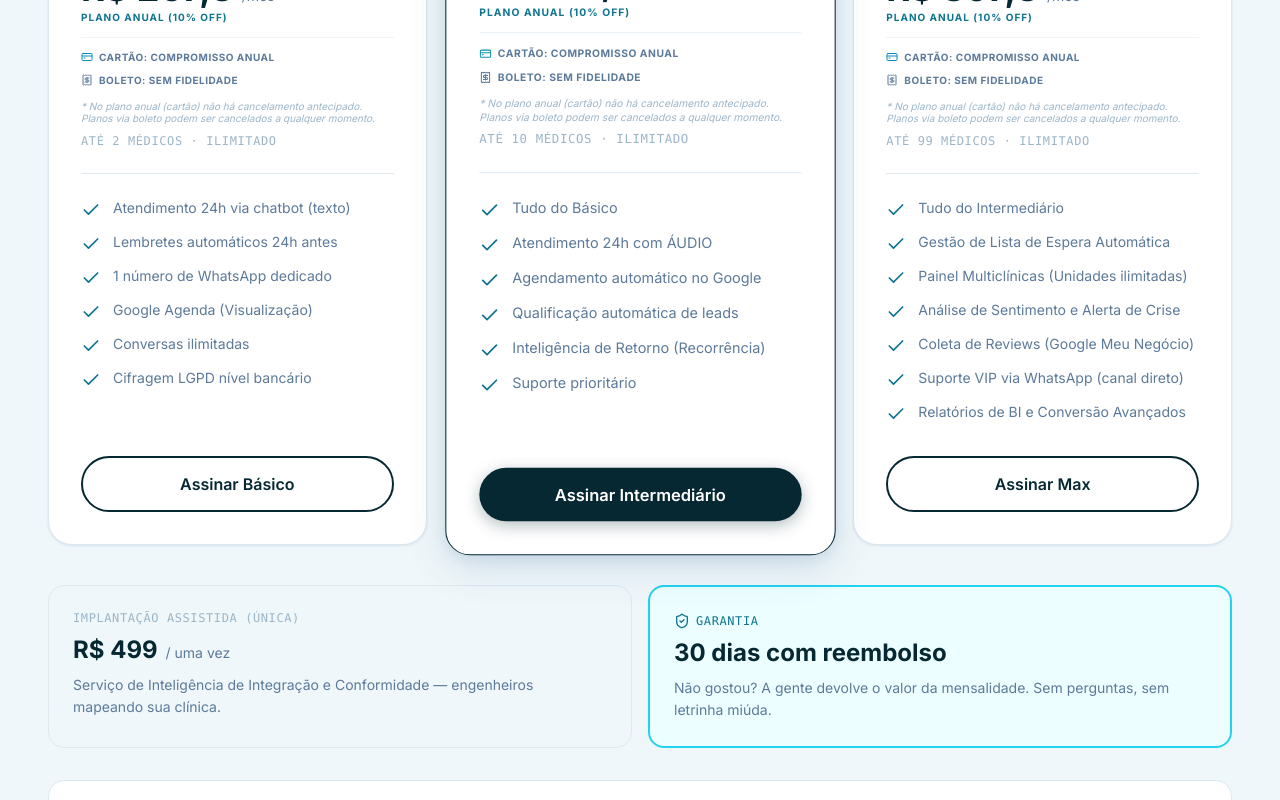
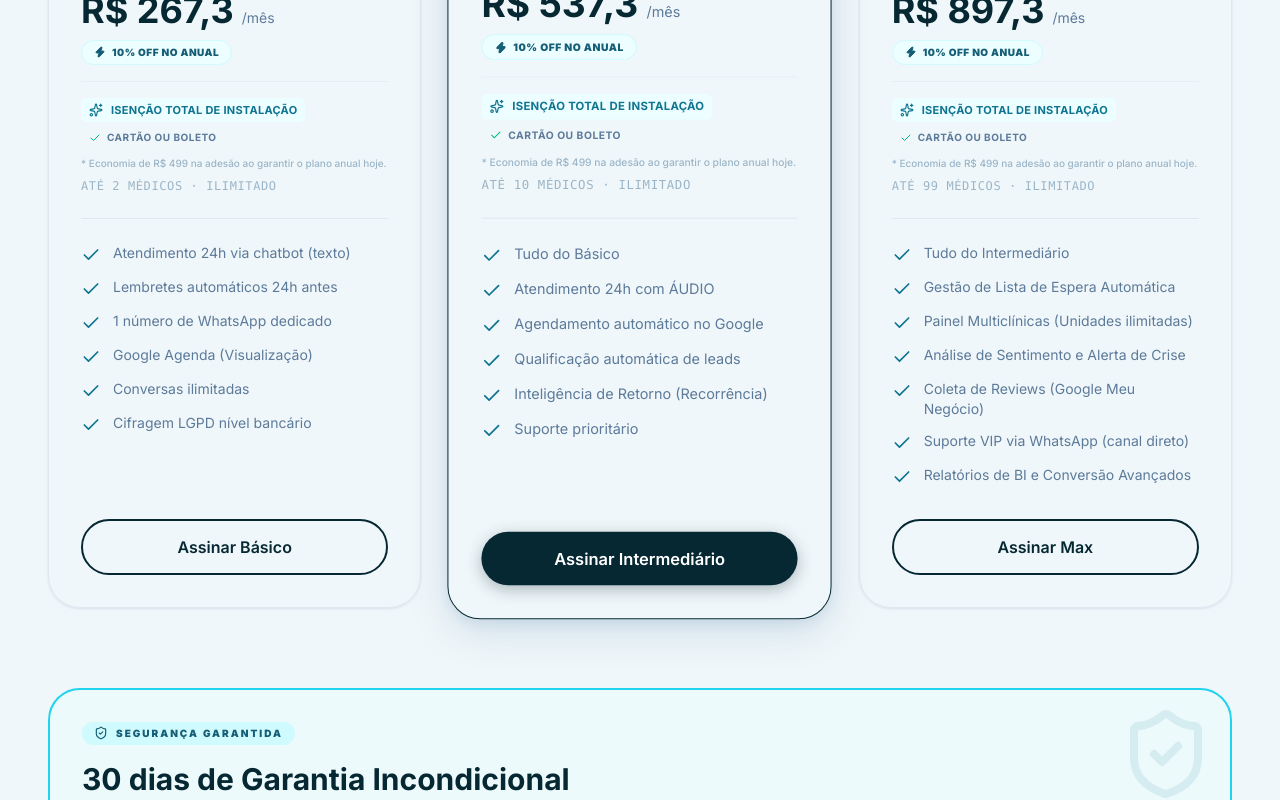
Before and after one commit to Dev-3rick/servarx-site, a Next.js app: page / in a window 1280 px wide. Shown: the part 5960-6760 px from the top of the page. Built offline with nearby package versions, Linux system fonts and the light colour scheme.

Commit message:
chore: clean up user data, fix build error in Pricing, and update contact info

```diff
--- a/src/app/(marketing)/compras/page.tsx
+++ b/src/app/(marketing)/compras/page.tsx
@@ -105,19 +105,22 @@ export default function ComprasPage() {
       </section>
 
       {/* ── PRICING CARDS ────────────────────────────────────────── */}
-      <section className="px-6 -mt-16 pb-24 lg:px-12 relative z-20">
-        <div className="max-w-page-xl mx-auto grid md:grid-cols-3 gap-6">
+      <section className="px-6 -mt-12 pb-32 lg:px-12 relative z-20">
+        <div className="max-w-page-xl mx-auto grid md:grid-cols-3 gap-8">
           {PRICING.tiers.map((tier, i) => (
             <Reveal key={tier.slug} variant="up" delay={i * 100}>
-              <div
-                className={`h-full rounded-3xl border p-8 flex flex-col relative transition-all hover:shadow-large ${
+              <Link
+                href={tier.checkoutUrl}
+                target="_blank"
+                rel="noopener noreferrer"
+                className={`group block h-full rounded-[2rem] border p-8 flex flex-col relative transition-all duration-300 hover:-translate-y-2 hover:shadow-large cursor-pointer ${
                   tier.destaque
                     ? 'border-brand-teal-800 shadow-large bg-white scale-105 z-10'
-                    : 'border-brand-neutral-border bg-white/80 backdrop-blur-sm'
+                    : 'border-brand-neutral-border bg-white shadow-soft'
                 }`}
               >
                 {tier.destaque && (
-                  <div className="absolute -top-4 left-1/2 -translate-x-1/2 px-4 py-1.5 rounded-full bg-brand-teal-800 text-brand-cyan-400 text-[10px] font-bold uppercase tracking-widest flex items-center gap-1.5">
+                  <div className="absolute -top-4 left-1/2 -translate-x-1/2 px-4 py-1.5 rounded-full bg-brand-teal-800 text-brand-cyan-400 text-[10px] font-bold uppercase tracking-widest flex items-center gap-1.5 z-20">
                     <Sparkles className="w-3 h-3" /> Mais escolhido
                   </div>
                 )}
@@ -125,21 +128,28 @@ export default function ComprasPage() {
                   <h3 className="text-xl font-bold text-brand-teal-800 mb-1">{tier.nome}</h3>
                   <p className="text-sm text-brand-neutral-muted">{tier.publico}</p>
                 </div>
-                <div className="mb-4 flex flex-col gap-1">
-                  <div className="flex items-baseline gap-1">
-                    <span className="text-4xl font-bold text-brand-teal-800">{formatBRL(tier.preco * 0.9)}</span>
-                    <span className="text-sm text-brand-neutral-muted">/mês</span>
+                <div className="mb-4 flex flex-col gap-2">
+                  <div className="flex flex-col">
+                    <span className="text-sm text-brand-neutral-light line-through decoration-brand-neutral-light/50 font-medium mb-0.5">
+                      {formatBRL(tier.preco)}
+                    </span>
+                    <div className="flex items-baseline gap-1">
+                      <span className="text-4xl font-bold text-brand-teal-800">{formatBRL(tier.preco * 0.9)}</span>
+                      <span className="text-sm text-brand-neutral-muted">/mês</span>
+                    </div>
                   </div>
-                  <p className="text-[10px] font-bold text-brand-cyan-600 uppercase tracking-wider">No Plano Anual (10% OFF)</p>
+                  <div className="inline-flex items-center gap-1.5 px-4 py-1.5 rounded-full bg-brand-cyan-50 text-brand-cyan-700 text-[10px] font-black uppercase tracking-[0.15em] w-fit border border-brand-cyan-100">
+                    <Zap className="w-3.5 h-3.5 fill-current" /> 10% de Desconto Anual
+                  </div>
                 </div>
-                <div className="mb-6 flex flex-col gap-2">
-                  <div className="flex items-center gap-2 text-xs text-brand-neutral-muted">
-                    <CreditCard className="w-3.5 h-3.5 text-brand-cyan-500" />
-                    <span>Cartão: <strong>Compromisso Anual (Sem Cancelamento)</strong></span>
+                <div className="mb-6 flex flex-col gap-3 p-3 rounded-2xl bg-brand-cyan-50/50 border border-brand-cyan-100">
+                  <div className="flex items-center gap-2.5 text-xs font-bold text-brand-cyan-700">
+                    <Sparkles className="w-4 h-4" />
+                    <span>ADESÃO GRÁTIS (Economize R$ {PRICING.setup})</span>
                   </div>
-                  <div className="flex items-center gap-2 text-xs text-brand-neutral-muted">
-                    <Receipt className="w-3.5 h-3.5" />
-                    <span>Boleto: <strong>Sem Fidelidade (Cancele quando quiser)</strong></span>
+                  <div className="flex items-center gap-2.5 text-[11px] font-medium text-brand-neutral-muted">
+                    <Check className="w-4 h-4 text-emerald-500" />
+                    <span>Pagamento via Cartão ou Boleto</span>
                   </div>
                 </div>
                 <ul className="space-y-4 mb-10 flex-1">
@@ -150,49 +160,42 @@ export default function ComprasPage() {
                     </li>
                   ))}
                 </ul>
-                <Link
-                  href={tier.checkoutUrl}
-                  target="_blank"
-                  rel="noopener noreferrer"
-                  className={`block w-full py-4 rounded-full font-bold text-center transition-all ${
+                <div
+                  className={`block w-full py-4 rounded-full font-bold text-center transition-all group-hover:scale-[1.02] ${
                     tier.destaque
                       ? 'bg-brand-teal-800 text-white shadow-cta hover:bg-brand-teal-700'
                       : 'border-2 border-brand-teal-800 text-brand-teal-800 hover:bg-brand-teal-800 hover:text-white'
                   }`}
                 >
                   Assinar {tier.nome.replace('ServarClin ', '')}
-                </Link>
-              </div>
+                </div>
+              </Link>
             </Reveal>
           ))}
         </div>
 
         {/* Setup & Guarantee */}
         <div className="max-w-page-xl mx-auto mt-12 grid md:grid-cols-2 gap-6">
-          <Reveal variant="up">
-            <div className="p-6 rounded-2xl border border-brand-neutral-border bg-white flex items-center gap-6">
-              <div className="w-12 h-12 rounded-full bg-brand-cyan-50 flex items-center justify-center text-brand-cyan-600 flex-shrink-0">
-                <ShieldCheck className="w-6 h-6" />
+          <Reveal variant="up" className="md:col-span-2">
+            <div className="p-8 rounded-[2rem] border-2 border-brand-cyan-400 bg-brand-cyan-50/50 flex flex-col md:flex-row items-center gap-8 relative overflow-hidden shadow-soft hover:shadow-medium transition-all">
+              <div className="absolute -right-8 -bottom-8 opacity-5">
+                <ShieldCheck className="w-48 h-48 text-brand-cyan-600" />
               </div>
-              <div>
-                <h4 className="font-bold text-brand-teal-800">Garantia de 30 dias</h4>
-                <p className="text-sm text-brand-neutral-muted">Não funcionou para você? Devolvemos 100% da mensalidade. Sem burocracia.</p>
+              <div className="w-20 h-20 rounded-3xl bg-brand-cyan-100 flex items-center justify-center text-brand-cyan-600 flex-shrink-0 shadow-sm relative z-10">
+                <ShieldCheck className="w-10 h-10" />
               </div>
-            </div>
-          </Reveal>
-          <Reveal variant="up" delay={100}>
-            <div className="p-6 rounded-2xl border border-brand-neutral-border bg-white flex items-center gap-6">
-              <div className="w-12 h-12 rounded-full bg-brand-teal-50 flex items-center justify-center text-brand-teal-700 flex-shrink-0">
-                <HelpCircle className="w-6 h-6" />
-              </div>
-              <div>
-                <h4 className="font-bold text-brand-teal-800">Taxa de Instalação: {formatBRL(PRICING.setup)}</h4>
-                <p className="text-sm text-brand-neutral-muted">
-                  Grátis no Contrato Anual. Cobrada apenas no primeiro mês para planos via Boleto.
+              <div className="relative z-10 text-center md:text-left">
+                <div className="inline-flex items-center gap-2 px-3 py-1 rounded-full bg-brand-cyan-100 text-brand-cyan-700 text-[10px] font-black uppercase tracking-widest mb-3">
+                  Risco Zero para sua Clínica
+                </div>
+                <h4 className="text-2xl font-bold text-brand-teal-800 mb-2">Garantia Total de 30 dias</h4>
+                <p className="text-brand-neutral-muted max-w-2xl">
+                  Se por qualquer motivo você achar que o ServarClin não é para você, devolvemos 100% da sua mensalidade. O nosso compromisso é com o seu resultado e a sua satisfação total.
                 </p>
               </div>
             </div>
           </Reveal>
+
         </div>
       </section>
 
--- a/src/app/(marketing)/privacidade/page.tsx
+++ b/src/app/(marketing)/privacidade/page.tsx
@@ -38,9 +38,9 @@ export default function PrivacidadePage() {
           <Section title="1. Quem somos">
             <p>A <strong>ServarX</strong> é uma empresa brasileira que constrói produtos de IA pra ajudar negócios de serviço a atenderem melhor quem precisa deles. Nosso primeiro produto é o <strong>ServarClin</strong>, voltado para clínicas médicas.</p>
             <ul className="space-y-1.5 mt-4">
-              <li>• <strong>Responsável:</strong> {SITE.empresa.razaoSocial}, {SITE.empresa.cpfOuCnpj} <em className="text-brand-neutral-light text-sm">(será atualizado para CNPJ após abertura do MEI)</em></li>
+              <li>• <strong>Responsável:</strong> {SITE.empresa.razaoSocial}, CNPJ {SITE.empresa.cpfOuCnpj}</li>
               <li>• <strong>Endereço:</strong> {SITE.endereco.full}</li>
-              <li>• <strong>Encarregado pelo Tratamento de Dados (DPO):</strong> Erick Henrique — <a href={`mailto:${SITE.email.lgpd}`} className="text-brand-teal-800 hover:underline">{SITE.email.lgpd}</a></li>
+              <li>• <strong>Encarregado pelo Tratamento de Dados (DPO):</strong> Erick Henrique Caetano de Almeida — <a href={`mailto:${SITE.email.lgpd}`} className="text-brand-teal-800 hover:underline">{SITE.email.lgpd}</a></li>
             </ul>
           </Section>
 
@@ -171,7 +171,7 @@ export default function PrivacidadePage() {
           <Section title="12. Contato">
             <ul className="space-y-1 ml-4 list-disc">
               <li><strong>Email LGPD:</strong> <a href={`mailto:${SITE.email.lgpd}`} className="text-brand-teal-800 hover:underline">{SITE.email.lgpd}</a></li>
-              <li><strong>DPO:</strong> Erick Henrique</li>
+              <li><strong>DPO:</strong> Erick Henrique Caetano de Almeida</li>
               <li><strong>Endereço:</strong> {SITE.endereco.full}</li>
             </ul>
           </Section>
--- a/src/app/(marketing)/termos/page.tsx
+++ b/src/app/(marketing)/termos/page.tsx
@@ -40,7 +40,7 @@ export default function TermosPage() {
           <Section title="1. Quem é a ServarX">
             <p>Empresa brasileira que desenvolve software de IA pra automatizar atendimento em negócios de serviço.</p>
             <ul className="space-y-1.5 mt-3 ml-4 list-disc">
-              <li><strong>Responsável:</strong> {SITE.empresa.razaoSocial}, {SITE.empresa.cpfOuCnpj}</li>
+              <li><strong>Responsável:</strong> {SITE.empresa.razaoSocial}, CNPJ {SITE.empresa.cpfOuCnpj}</li>
               <li><strong>Sede:</strong> {SITE.endereco.full}</li>
             </ul>
           </Section>
--- a/src/app/layout.tsx
+++ b/src/app/layout.tsx
@@ -31,8 +31,8 @@ export const metadata: Metadata = {
     'IA para centro médico',
     'reduzir no-show clínica',
   ],
-  authors: [{ name: 'Erick Henrique', url: SITE.url }],
-  creator: 'Erick Henrique',
+  authors: [{ name: 'Erick Henrique Caetano de Almeida', url: SITE.url }],
+  creator: 'Erick Henrique Caetano de Almeida',
   publisher: SITE.name,
   formatDetection: {
     email: false,
--- a/src/components/marketing/ContactForm.tsx
+++ b/src/components/marketing/ContactForm.tsx
@@ -63,7 +63,7 @@ export function ContactForm() {
     await new Promise((r) => setTimeout(r, 800));
 
     toast.success('Solicitação recebida!', {
-      description: 'O Erick analisa o perfil da sua clínica e entra em contato em até 24h pelo WhatsApp.',
+      description: 'Erick Henrique analisa o perfil da sua clínica e entra em contato em até 24h pelo WhatsApp.',
       duration: 6000,
     });
     setSubmitting(false);
--- a/src/components/marketing/Pricing.tsx
+++ b/src/components/marketing/Pricing.tsx
@@ -1,5 +1,5 @@
 import Link from 'next/link';
-import { Check, Sparkles, ShieldCheck, CreditCard, Receipt } from 'lucide-react';
+import { Check, Sparkles, ShieldCheck, CreditCard, Receipt, Zap } from 'lucide-react';
 import { Reveal } from '@/components/motion/Reveal';
 import { PRICING } from '@/lib/site';
 import { cn } from '@/lib/cn';
@@ -33,18 +33,23 @@ export function Pricing() {
         </Reveal>
 
         {/* Cards dos 3 tiers */}
-        <div className="grid gap-6 lg:grid-cols-3 mb-10">
+        <div className="grid gap-8 lg:grid-cols-3 mb-20">
           {PRICING.tiers.map((tier, i) => (
             <Reveal
               key={tier.slug}
               variant="up"
               delay={i * 200}
               as="article"
+            >
+              <Link
+                href={tier.checkoutUrl}
+                target="_blank"
+                rel="noopener noreferrer"
                 className={cn(
-                'rounded-3xl border bg-surface p-8 flex flex-col relative',
+                  'block h-full rounded-[2rem] border p-8 flex flex-col relative transition-all duration-300 hover:-translate-y-2 cursor-pointer group',
                   tier.destaque
                     ? 'border-brand-teal-800 shadow-large lg:scale-[1.03] z-10'
-                  : 'border-border shadow-soft',
+                    : 'border-border shadow-soft hover:shadow-medium',
                 )}
               >
                 {tier.destaque && (
@@ -64,24 +69,31 @@ export function Pricing() {
 
                 <div className="mb-6 pb-6 border-b border-border">
                   <div className="flex flex-col gap-0.5">
+                    <div className="flex flex-col">
+                      <span className="text-sm text-brand-neutral-light line-through decoration-brand-neutral-light/50 font-medium mb-0.5">
+                        {formatBRL(tier.preco)}
+                      </span>
                       <div className="flex items-baseline gap-2">
                         <span className="text-4xl font-bold text-brand-teal-800">
                           {formatBRL(tier.preco * 0.9)}
                         </span>
                         <span className="text-sm text-brand-neutral-muted">/mês</span>
                       </div>
-                  <p className="text-[10px] font-bold text-brand-cyan-600 uppercase tracking-widest">Plano Anual (10% OFF)</p>
                     </div>
-                <div className="mt-3 flex flex-col gap-2 border-t border-border/50 pt-3">
-                  <div className="flex items-center gap-1.5 text-[10px] uppercase tracking-wider font-bold text-brand-neutral-muted">
-                    <CreditCard className="w-3 h-3 text-brand-cyan-500" /> Cartão: Compromisso Anual
-                  </div>
-                  <div className="flex items-center gap-1.5 text-[10px] uppercase tracking-wider font-bold text-brand-neutral-muted">
-                    <Receipt className="w-3 h-3" /> Boleto: Sem Fidelidade
+                    <div className="mt-2 inline-flex items-center gap-1.5 px-3 py-1 rounded-full bg-brand-cyan-50 text-brand-cyan-700 text-[10px] font-black uppercase tracking-wider border border-brand-cyan-100 w-fit">
+                      <Zap className="w-3 h-3 fill-current" /> 10% OFF no Anual
                     </div>
                   </div>
-                <p className="mt-3 text-[10px] text-brand-neutral-light italic leading-tight">
-                  * No plano anual (cartão) não há cancelamento antecipado. Planos via boleto podem ser cancelados a qualquer momento.
+                  <div className="mt-4 flex flex-col gap-2 border-t border-border/50 pt-4">
+                    <div className="flex items-center gap-2 text-[11px] font-bold text-brand-cyan-600 uppercase tracking-wide bg-brand-cyan-50 px-2 py-1 rounded-md w-fit">
+                      <Sparkles className="w-3.5 h-3.5" /> Isenção total de instalação
+                    </div>
+                    <div className="flex items-center gap-1.5 text-[10px] uppercase tracking-wider font-bold text-brand-neutral-muted px-2">
+                      <Check className="w-3 h-3 text-emerald-500" /> Cartão ou Boleto
+                    </div>
+                  </div>
+                  <p className="mt-3 text-[10px] text-brand-neutral-light leading-tight font-medium">
+                    * Economia de R$ {PRICING.setup} na adesão ao garantir o plano anual hoje.
                   </p>
                   <p className="mt-2 text-xs font-mono uppercase tracking-wider text-brand-neutral-light">
                     Até {tier.medicosLimite} médicos · Ilimitado
@@ -97,48 +109,38 @@ export function Pricing() {
                   ))}
                 </ul>
 
-              <Link
-                href={tier.checkoutUrl}
-                target="_blank"
-                rel="noopener noreferrer"
+                <div
                   className={cn(
-                  'block text-center rounded-full px-6 py-3.5 font-semibold transition-all focus-visible:outline-none focus-visible:ring-4 focus-visible:ring-[color:var(--color-ring)]',
+                    'block text-center rounded-full px-6 py-3.5 font-semibold transition-all group-hover:scale-[1.02]',
                     tier.destaque
                       ? 'bg-brand-teal-800 text-white shadow-cta hover:bg-brand-teal-700'
                       : 'border-2 border-brand-teal-800 text-brand-teal-800 hover:bg-brand-teal-800 hover:text-white',
                   )}
                 >
                   Assinar {tier.nome.replace('ServarClin ', '')}
+                </div>
               </Link>
             </Reveal>
           ))}
         </div>
 
         {/* Setup + garantia */}
-        <Reveal variant="up" className="grid gap-4 md:grid-cols-2 mb-8">
-          <div className="rounded-2xl border border-border bg-brand-neutral-bg p-6">
-            <p className="font-mono text-xs uppercase tracking-wider text-brand-neutral-light mb-2">
-              Implantação assistida (única)
-            </p>
-            <div className="flex items-baseline gap-2 mb-2">
-              <span className="text-2xl font-bold text-brand-teal-800">{formatBRL(PRICING.setup)}</span>
-              <span className="text-sm text-brand-neutral-muted">/ uma vez</span>
+        <Reveal variant="up">
+          <div className="rounded-[2rem] border-2 border-brand-cyan-400 bg-brand-cyan-50/50 p-8 relative overflow-hidden group hover:shadow-large transition-all duration-300">
+            <div className="absolute top-0 right-0 p-4 opacity-10 group-hover:opacity-20 transition-opacity">
+              <ShieldCheck className="w-24 h-24 text-brand-cyan-600" />
             </div>
-            <p className="text-sm text-brand-neutral-muted leading-relaxed">
-              {PRICING.setupNarrativa}.
+            <div className="relative z-10">
+              <div className="inline-flex items-center gap-2 px-3 py-1 rounded-full bg-brand-cyan-100 text-brand-cyan-700 text-[10px] font-black uppercase tracking-[0.2em] mb-4">
+                <ShieldCheck className="w-3.5 h-3.5" /> Segurança Garantida
+              </div>
+              <h4 className="text-3xl font-bold text-brand-teal-800 mb-3">
+                {PRICING.garantiaDias} dias de Garantia Incondicional
+              </h4>
+              <p className="text-brand-neutral-muted leading-relaxed max-w-lg">
+                Nós assumimos todo o risco por você. Se em 30 dias você não estiver satisfeito com a automação da sua clínica, devolvemos seu dinheiro integralmente. <strong>Sem perguntas, sem burocracia.</strong>
               </p>
             </div>
-
-          <div className="rounded-2xl border-2 border-brand-cyan-400 bg-brand-cyan-50 p-6">
-            <p className="font-mono text-xs uppercase tracking-wider text-brand-cyan-600 mb-2 inline-flex items-center gap-1.5">
-              <ShieldCheck className="w-4 h-4" /> Garantia
-            </p>
-            <p className="text-2xl font-bold text-brand-teal-800 mb-2">
-              {PRICING.garantiaDias} dias com reembolso
-            </p>
-            <p className="text-sm text-brand-neutral-muted leading-relaxed">
-              Não gostou? A gente devolve o valor da mensalidade. Sem perguntas, sem letrinha miúda.
-            </p>
           </div>
         </Reveal>
 
--- a/src/components/seo/JsonLd.tsx
+++ b/src/components/seo/JsonLd.tsx
@@ -13,7 +13,7 @@ const ORGANIZATION = {
   description: SITE.description,
   founder: {
     '@type': 'Person',
-    name: 'Erick Henrique',
+    name: 'Erick Henrique Caetano de Almeida',
   },
   foundingDate: '2026',
   foundingLocation: {
--- a/src/lib/site.ts
+++ b/src/lib/site.ts
@@ -11,13 +11,13 @@ export const SITE = {
   url: 'https://servarx.com.br',
 
   // Contato
-  whatsapp: '+5531000000000', // TODO substituir pelo número dedicado da ServarX
+  whatsapp: '+5531996950720',
   whatsappText:
     'Olá! Vim do site da ServarX e quero saber mais sobre o ServarClin.',
   email: {
-    contato: 'contato@servarx.com.br',
-    suporte: 'suporte@servarx.com.br',
-    lgpd: 'lgpd@servarx.com.br',
+    contato: 'Servaxhome@gmail.com',
+    suporte: 'Servaxhome@gmail.com',
+    lgpd: 'Servaxhome@gmail.com',
   },
 
   // Endereço
@@ -30,8 +30,8 @@ export const SITE = {
 
   // Empresa (atualizar quando MEI sair)
   empresa: {
-    razaoSocial: 'Erick Henrique [SOBRENOME]', // placeholder até MEI
-    cpfOuCnpj: 'CPF [XXX.XXX.XXX-XX]', // placeholder
+    razaoSocial: 'Erick Henrique Caetano de Almeida',
+    cpfOuCnpj: '66.532.887/000-77',
     nomeFantasia: 'ServarX',
   },
 
@@ -103,7 +103,7 @@ export const PRICING = {
         'Cifragem LGPD nível bancário',
       ],
       destaque: false,
-      checkoutUrl: 'https://www.asaas.com/c/placeholder-basico',
+      checkoutUrl: 'https://www.asaas.com/c/checkout-servarclin',
     },
     {
       slug: 'intermediario',
@@ -121,7 +121,7 @@ export const PRICING = {
         'Suporte prioritário',
       ],
       destaque: true,
-      checkoutUrl: 'https://www.asaas.com/c/placeholder-intermediario',
+      checkoutUrl: 'https://www.asaas.com/c/checkout-servarclin',
     },
     {
       slug: 'personalizado',
@@ -140,7 +140,7 @@ export const PRICING = {
         'Relatórios de BI e Conversão Avançados',
       ],
       destaque: false,
-      checkoutUrl: 'https://www.asaas.com/c/placeholder-max',
+      checkoutUrl: 'https://www.asaas.com/c/checkout-servarclin',
     },
   ],
   addons: [
```
Also changed, not shown: src/app/(marketing)/contato/page.tsx (+6 -6 lines), src/app/(marketing)/quem-somos/page.tsx (+6 -5 lines), src/app/api/webhooks/asaas/route.ts (added, +61 -0 lines). Lines whose indentation alone changed are shown as unchanged.
